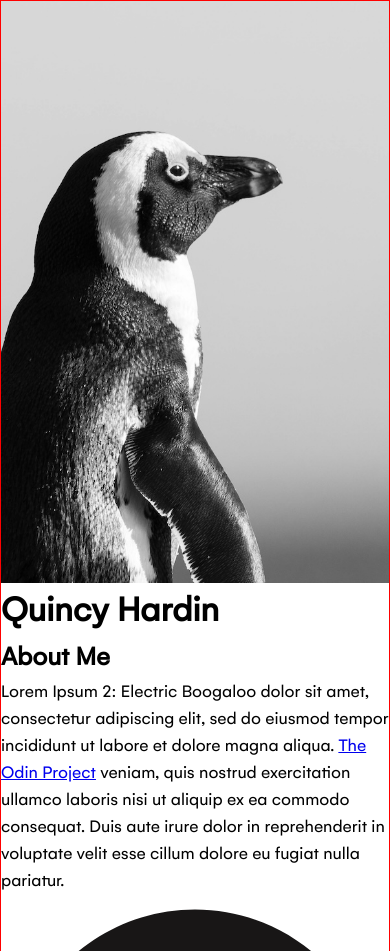
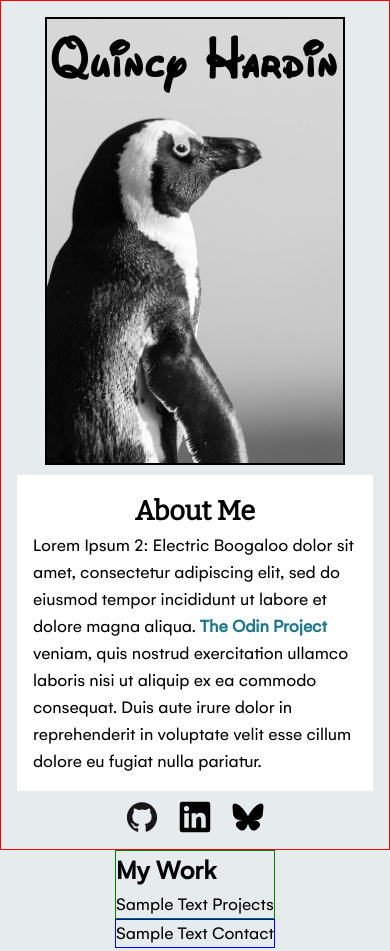
Before and after one commit to Q-Chan97/homepage, a website built with webpack: page src/template.html in a window 390 px wide. Shown: the top 951 px of the page. Built offline with nearby package versions, Linux system fonts and the light colour scheme.

Commit message:
style: Style mobile header

```diff
--- a/src/styles.css
+++ b/src/styles.css
@@ -10,8 +10,18 @@
         url(./assets/fonts/Gelion-Regular.woff) format(woff);
 }
 
+@font-face {
+    font-family: Waltograph;
+    src: url(./assets/fonts/Waltograph.woff2) format(woff2),
+        url(./assets/fonts/Waltograph.woff) format(woff);
+}
+
 *, *::before, *::after {
     box-sizing: border-box;
+}
+
+:root {
+    --primary-color: rgb(33, 120, 141);
 }
 
 *:not(dialog) {
@@ -28,6 +38,10 @@ body {
     font-size: 18px;
     line-height: 1.5;
     -webkit-font-smoothing: antialiased;
+    background-color: #e6eced;
+    display: flex;
+    flex-direction: column;
+    align-items: center;
 }
 
 img, picture, video, canvas, svg {
@@ -56,3 +70,80 @@ section.projects-section {
 section.contact-section {
     border: 1px solid blue;
 }
+
+/* Header */
+
+.header-wrapper {
+    display: flex;
+    flex-direction: column;
+    justify-content: center;
+    align-items: center;
+    margin: 16px;
+}
+
+.main-pic-wrapper {
+    display: flex;
+    align-items: center;
+    position: relative;
+}
+
+.main-pic {
+    border: 2px solid black;
+    max-width: 300px;
+}
+
+.my-name {
+     position: absolute;
+     font-family: Waltograph, Arial, sans-serif;
+     font-size: 3.4rem;
+     letter-spacing: 3px;
+     left: 2%;
+     top: 2%;
+     color: rgb(0, 0, 0);
+}
+
+.about-me-wrapper {
+    display: flex;
+    flex-direction: column;
+    align-items: center;
+    margin-top: 10px;
+    padding: 16px;
+    background: white;
+}
+
+/* Heading Title */
+
+.heading-title {
+    font-family: Bitter, Georgia, serif;
+}
+
+/* Links */
+
+.links {
+    text-decoration: none;
+    list-style-type: none;
+    display: flex;
+    flex-direction: row;
+    align-items: center;
+    margin-top: 10px;
+    gap: 1.3rem;
+}
+
+.link-image {
+    max-width: 32px;
+    min-height: 32px;
+}
+
+.link-image:hover, .link-image:focus {
+    cursor: pointer;
+}
+
+.text-link {
+    font-weight: bold;
+    color: var(--primary-color);
+    text-decoration: none;
+}
+
+.text-link:hover, .text-link:focus {
+    cursor: pointer;
+}
```
